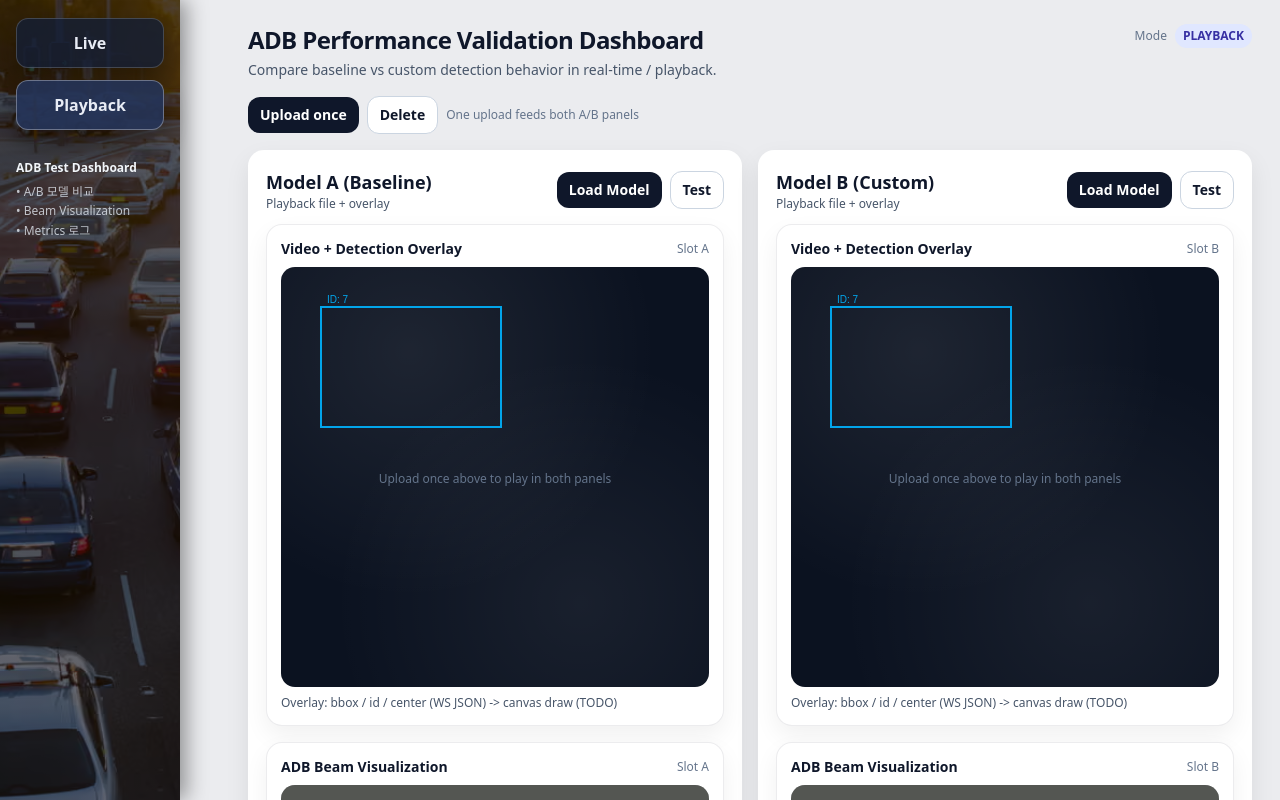
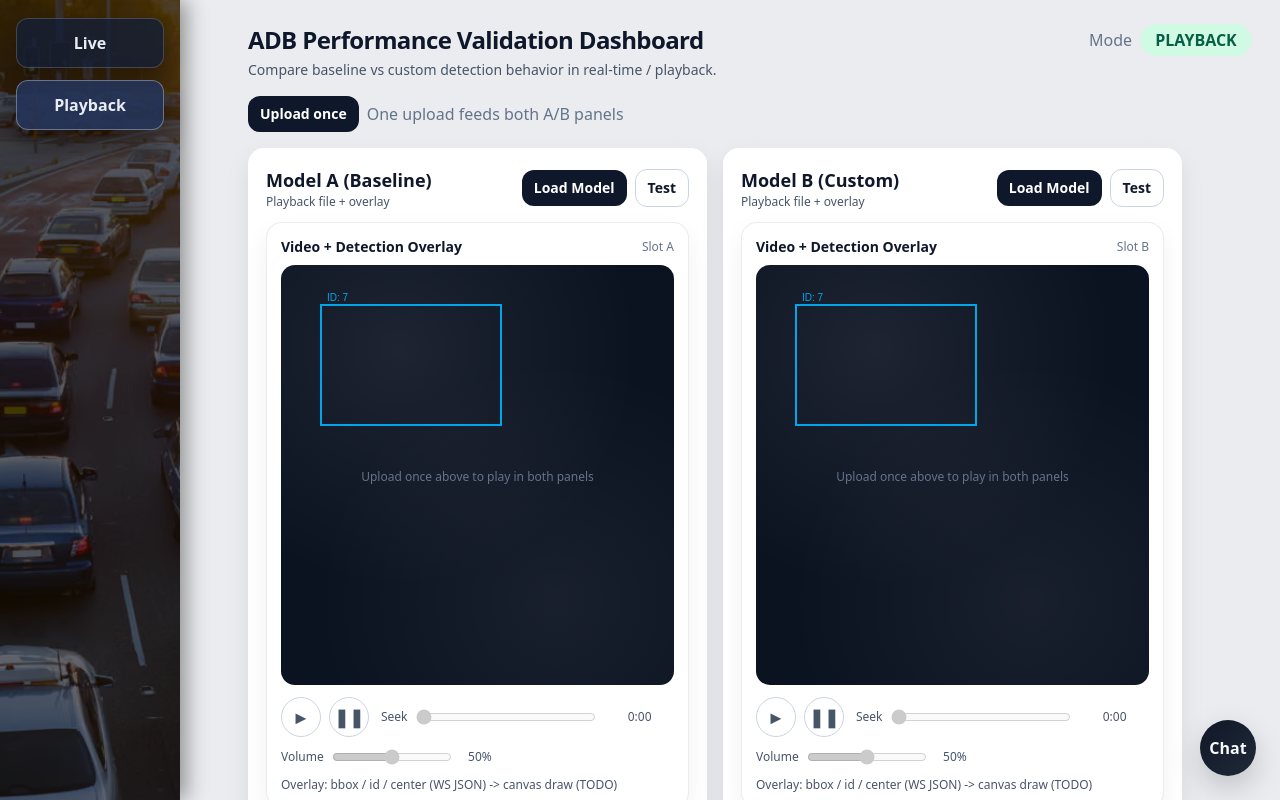
Before and after one commit to GreenGrapeAde/driving-beam, a Vue app in the folder client/: page / in a window 1280 px wide. Both pictures are taken after a click on the button "Playback". Shown: the top 800 px of the page. Built offline with nearby package versions, Linux system fonts and the light colour scheme.

Commit message:
UI 스토리보드 1차 완성

```diff
--- a/client/src/App.vue
+++ b/client/src/App.vue
@@ -6,6 +6,28 @@
       <DashboardHeader :mode="mode" />
       <ModelCompareGrid :mode="mode" />
     </main>
+
+    <!-- Chat widget layout with toggle -->
+    <div class="chat-shell">
+      <button class="chat-fab" type="button" @click="toggleChat">
+        {{ chatOpen ? "×" : "Chat" }}
+      </button>
+      <aside class="chat-panel" v-show="chatOpen">
+        <div class="chat-panel__header">
+          <div>
+            <div class="chat-title">Assistant</div>
+            <div class="chat-subtitle">Adaptive beam tester chat</div>
+          </div>
+          <span class="chat-status">∙ online</span>
+        </div>
+        <div class="chat-panel__body">
+          <div class="chat-placeholder">Chat content will appear here.</div>
+        </div>
+        <div class="chat-panel__footer">
+          <div class="chat-input-placeholder">Type a message…</div>
+        </div>
+      </aside>
+    </div>
   </div>
 </template>
 
@@ -16,4 +38,9 @@ import DashboardHeader from "./components/layout/DashboardHeader.vue";
 import ModelCompareGrid from "./components/dashboard/ModelCompareGrid.vue";
 
 const mode = ref("live"); // 'live' | 'playback'
+const chatOpen = ref(false);
+
+function toggleChat() {
+  chatOpen.value = !chatOpen.value;
+}
 </script>
--- a/client/src/assets/main.css
+++ b/client/src/assets/main.css
@@ -47,7 +47,12 @@ html, body { height: 100%; margin: 0; background: #ebecef; color: #0f172a; }
 .btn:active { transform: translateY(0); box-shadow: none; }
 
 /* Main content */
-.content { margin-left: 220px; padding: 24px 28px; min-height: 100vh; box-sizing: border-box; }
+.content {
+  margin-left: 220px;
+  padding: 24px 28px;
+  min-height: 100vh;
+  box-sizing: border-box;
+}
 
 /* Reusable surfaces */
 .panel {
@@ -65,10 +70,92 @@ html, body { height: 100%; margin: 0; background: #ebecef; color: #0f172a; }
   border: 1px solid rgba(15, 23, 42, 0.08);
 }
 
-/* Simple UI buttons (shadcn 버튼 대신 임시로 쓸 수 있음) */
+/* Simple UI buttons (shadcn 버튼 스타일과 섞어서 사용) */
 .ui-btn {
   @apply rounded-xl px-3 py-2 text-sm font-semibold bg-slate-900 text-white hover:bg-slate-800;
 }
 .ui-btn-secondary {
   @apply rounded-xl px-3 py-2 text-sm font-semibold border border-slate-300 bg-white hover:bg-slate-50;
 }
+
+/* Chat widget */
+.chat-shell {
+  position: fixed;
+  right: 24px;
+  bottom: 24px;
+  display: grid;
+  gap: 12px;
+  z-index: 50;
+}
+
+.chat-fab {
+  width: 56px;
+  height: 56px;
+  border-radius: 50%;
+  border: none;
+  background: linear-gradient(135deg, #111827, #1f2937);
+  color: #f8fafc;
+  font-weight: 700;
+  box-shadow: 0 12px 30px rgba(0,0,0,0.18);
+  cursor: pointer;
+}
+
+.chat-panel {
+  width: 360px;
+  height: 70vh;
+  background: #0b1220;
+  color: #e2e8f0;
+  border-radius: 16px;
+  box-shadow: 0 20px 45px rgba(0,0,0,0.35);
+  border: 1px solid rgba(255,255,255,0.08);
+  display: flex;
+  flex-direction: column;
+  overflow: hidden;
+}
+
+.chat-panel__header {
+  display: flex;
+  align-items: center;
+  justify-content: space-between;
+  padding: 14px 16px;
+  border-bottom: 1px solid rgba(255,255,255,0.06);
+}
+
+.chat-title { font-weight: 800; font-size: 14px; }
+.chat-subtitle { font-size: 12px; color: rgba(226,232,240,0.7); }
+.chat-status { font-size: 12px; color: #34d399; }
+
+.chat-panel__body {
+  flex: 1;
+  padding: 16px;
+  background: radial-gradient(circle at 30% 20%, rgba(255,255,255,0.06), transparent 55%),
+              radial-gradient(circle at 70% 80%, rgba(255,255,255,0.04), transparent 55%);
+}
+
+.chat-placeholder {
+  font-size: 13px;
+  color: rgba(226,232,240,0.75);
+}
+
+.chat-panel__footer {
+  padding: 14px 16px;
+  border-top: 1px solid rgba(255,255,255,0.06);
+  background: rgba(255,255,255,0.02);
+}
+
+.chat-input-placeholder {
+  height: 40px;
+  border-radius: 12px;
+  background: rgba(255,255,255,0.06);
+  border: 1px dashed rgba(255,255,255,0.16);
+  display: flex;
+  align-items: center;
+  padding: 0 12px;
+  font-size: 12px;
+  color: rgba(226,232,240,0.7);
+}
+
+/* Optional: only content that should avoid chat can add this class */
+.chat-safe {
+  padding-right: 70px;
+}
--- a/client/src/components/dashboard/ModelCompareGrid.vue
+++ b/client/src/components/dashboard/ModelCompareGrid.vue
@@ -1,16 +1,67 @@
 <template>
-  <section class="space-y-4">
+  <section class="space-y-4 chat-safe">
     <div class="flex flex-wrap items-center gap-2">
-      <button class="ui-btn" type="button" @click="openPicker">Upload once</button>
-      <button class="ui-btn-secondary" type="button" :disabled="!videoSrc" @click="clearVideo">Delete</button>
-      <span class="text-xs text-slate-600" v-if="fileName">Loaded: {{ fileName }}</span>
-      <span class="text-xs text-slate-500" v-else>One upload feeds both A/B panels</span>
+      <button
+        class="ui-btn"
+        type="button"
+        v-if="mode === 'playback'"
+        @click="openPicker">
+          Upload once
+      </button>
+      <button
+        class="ui-btn-secondary"
+        type="button"
+        v-if="mode === 'playback' && videoSrc"
+        @click="clearVideo">
+          Delete
+      </button>
+      <span
+        class="text-s
+        text-slate-600"
+        v-if="fileName">
+          Loaded: {{ fileName }}
+      </span>
+      <span
+        class="text-s
+        text-slate-500"
+        v-else
+        v-if="mode === 'playback'">
+          One upload feeds both A/B panels
+        </span>
       <input ref="fileInput" type="file" accept="video/*" class="hidden" @change="onFileChange" />
     </div>
 
     <div class="grid grid-cols-1 lg:grid-cols-2 gap-4 items-stretch">
-      <ModelPane :mode="mode" slotName="A" title="Model A (Baseline)" :video-src="videoSrc" />
-      <ModelPane :mode="mode" slotName="B" title="Model B (Custom)" :video-src="videoSrc" />
+      <ModelPane
+        :mode="mode"
+        slotName="A"
+        title="Model A (Baseline)"
+        :video-src="videoSrc"
+        :play-token="playToken"
+        :pause-token="pauseToken"
+        :volume="volume"
+        :seek-token="seekToken"
+        :seek-fraction="seekFraction"
+        @play="handlePlay"
+        @pause="handlePause"
+        @volume-change="handleVolume"
+        @seek="handleSeek"
+      />
+      <ModelPane
+        :mode="mode"
+        slotName="B"
+        title="Model B (Custom)"
+        :video-src="videoSrc"
+        :play-token="playToken"
+        :pause-token="pauseToken"
+        :volume="volume"
+        :seek-token="seekToken"
+        :seek-fraction="seekFraction"
+        @play="handlePlay"
+        @pause="handlePause"
+        @volume-change="handleVolume"
+        @seek="handleSeek"
+      />
     </div>
 
     <MetricsTable />
@@ -29,6 +80,11 @@ defineProps({
 const fileInput = ref(null);
 const videoSrc = ref("");
 const fileName = ref("");
+const playToken = ref(0);
+const pauseToken = ref(0);
+const volume = ref(0.5);
+const seekToken = ref(0);
+const seekFraction = ref(0);
 let objectUrl = null;
 
 function openPicker() {
@@ -42,7 +98,9 @@ function onFileChange(e) {
   objectUrl = URL.createObjectURL(file);
   videoSrc.value = objectUrl;
   fileName.value = file.name;
+  seekFraction.value = 0;
   e.target.value = ""; // allow re-upload of same file name
+  // autoplay 방지: 사용자가 play 눌러야 시작
 }
 
 function clearVideo() {
@@ -50,6 +108,27 @@ function clearVideo() {
   objectUrl = null;
   videoSrc.value = "";
   fileName.value = "";
+  playToken.value = 0;
+  pauseToken.value = 0;
+  seekToken.value = 0;
+  seekFraction.value = 0;
+}
+
+function handlePlay() {
+  playToken.value += 1;
+}
+
+function handlePause() {
+  pauseToken.value += 1;
+}
+
+function handleVolume(val) {
+  volume.value = val;
+}
+
+function handleSeek(fraction) {
+  seekFraction.value = fraction;
+  seekToken.value += 1;
 }
 
 onBeforeUnmount(() => {
--- a/client/src/components/dashboard/ModelPane.vue
+++ b/client/src/components/dashboard/ModelPane.vue
@@ -19,7 +19,20 @@
     </div>
 
     <div class="flex flex-col gap-4">
-      <VideoWithOverlay :slotName="slotName" :video-src="videoSrc" />
+      <VideoWithOverlay
+        :slotName="slotName"
+        :video-src="videoSrc"
+        :play-token="playToken"
+        :pause-token="pauseToken"
+        :volume="volume"
+        :seek-token="seekToken"
+        :seek-fraction="seekFraction"
+        :mode="mode"
+        @play="$emit('play')"
+        @pause="$emit('pause')"
+        @volume-change="$emit('volume-change', $event)"
+        @seek="$emit('seek', $event)"
+      />
       <BeamPanel :slotName="slotName" />
     </div>
   </div>
@@ -34,7 +47,14 @@ const props = defineProps({
   slotName: { type: String, required: true }, // 'A' | 'B'
   title: { type: String, required: true },
   videoSrc: { type: String, default: "" },
+  playToken: { type: Number, default: 0 },
+  pauseToken: { type: Number, default: 0 },
+  volume: { type: Number, default: 0.5 },
+  seekToken: { type: Number, default: 0 },
+  seekFraction: { type: Number, default: 0 },
 });
+
+const emit = defineEmits(["play", "pause", "volume-change", "seek"]);
 
 function onLoadModel() {
   alert(`[${props.slotName}] Load Model (TODO)`);
--- a/client/src/components/dashboard/VideoWithOverlay.vue
+++ b/client/src/components/dashboard/VideoWithOverlay.vue
@@ -11,12 +11,11 @@
         ref="videoEl"
         class="video-el"
         :src="videoSrc"
-        autoplay
-        muted
         playsinline
-        controls
         @play="isPlaying = true"
         @pause="isPlaying = false"
+        @timeupdate="onTimeUpdate"
+        @loadedmetadata="onLoadedMetadata"
       />
 
       <div v-else class="video-placeholder">
@@ -27,34 +26,168 @@
 
       <canvas ref="overlay" class="overlay-canvas"></canvas>
     </div>
+    <!-- playback 모드일 때만 동영상 기능 보이기 -->
+    <div
+      v-if="mode === 'playback'"
+    >
+      <div class="mt-3 flex items-center flex-wrap gap-3 text-xs text-slate-600">
+        <div class="flex items-center gap-2">
+          <button class="ui-btn-secondary icon-btn" type="button" :disabled="!videoSrc" @click="emitPlay">
+            <span aria-label="Play">&#9658;</span>
+          </button>
+          <button class="ui-btn-secondary icon-btn" type="button" :disabled="!videoSrc" @click="emitPause">
+            <span aria-label="Pause">&#10074;&#10074;</span>
+          </button>
+        </div>
 
-    <div class="mt-2 flex items-center gap-2 text-xs text-slate-600">
-      <span v-if="videoSrc">{{ isPlaying ? "Playing" : "Paused" }}</span>
-      <span v-else>Overlay: bbox / id / center (WS JSON) -> canvas draw (TODO)</span>
+        <div class="flex items-center gap-2 min-w-[200px]">
+          <span>Seek</span>
+          <input
+            class="progress-slider"
+            type="range"
+            min="0"
+            max="1"
+            step="0.001"
+            :value="progress"
+            @input="onSeekInput"
+            :disabled="!videoSrc || duration === 0"
+          />
+          <span class="w-12 text-right">{{ formatTime(currentTime) }}</span>
+        </div>
+
+        <div class="flex items-center gap-2">
+          <span>Volume</span>
+          <input
+            class="volume-slider"
+            type="range"
+            min="0"
+            max="1"
+            step="0.01"
+            :value="volume"
+            @input="onVolumeChange"
+            :disabled="!videoSrc"
+          />
+          <span class="w-8 text-right">{{ Math.round(volume * 100) }}%</span>
+        </div>
+
+        <span v-if="videoSrc">{{ isPlaying ? "Playing" : "Paused" }}</span>
+        <span v-else>Overlay: bbox / id / center (WS JSON) -> canvas draw (TODO)</span>
+      </div>
     </div>
   </div>
 </template>
 
 <script setup>
-import { onMounted, ref, watch, nextTick } from "vue";
+import { onMounted, ref, watch } from "vue";
 
 const props = defineProps({
+  mode: { type: String, required: true },
   slotName: { type: String, required: true },
   videoSrc: { type: String, default: "" },
+  playToken: { type: Number, default: 0 },
+  pauseToken: { type: Number, default: 0 },
+  volume: { type: Number, default: 0.5 },
+  seekToken: { type: Number, default: 0 },
+  seekFraction: { type: Number, default: 0 },
 });
+
+const emit = defineEmits(["play", "pause", "volume-change", "seek"]);
 
 const overlay = ref(null);
 const videoEl = ref(null);
 const isPlaying = ref(false);
+const duration = ref(0);
+const currentTime = ref(0);
+const progress = ref(0);
 
 watch(
   () => props.videoSrc,
   (src) => {
     if (!src || !videoEl.value) return;
     videoEl.value.load();
-    nextTick(() => videoEl.value?.play().catch(() => {}));
+    videoEl.value.volume = props.volume ?? 0.5;
+    duration.value = 0;
+    currentTime.value = 0;
+    progress.value = 0;
+    isPlaying.value = false;
   }
 );
+
+watch(
+  () => props.playToken,
+  () => {
+    if (videoEl.value && props.videoSrc) {
+      videoEl.value.play().catch(() => {});
+    }
+  }
+);
+
+watch(
+  () => props.pauseToken,
+  () => {
+    if (videoEl.value && !videoEl.value.paused) {
+      videoEl.value.pause();
+    }
+  }
+);
+
+watch(
+  () => props.volume,
+  (val) => {
+    if (videoEl.value) {
+      videoEl.value.volume = val ?? 0.5;
+    }
+  }
+);
+
+watch(
+  () => props.seekToken,
+  () => {
+    if (!videoEl.value || duration.value === 0) return;
+    const target = Math.max(0, Math.min(1, props.seekFraction ?? 0)) * duration.value;
+    videoEl.value.currentTime = target;
+    currentTime.value = target;
+    progress.value = duration.value ? target / duration.value : 0;
+  }
+);
+
+function emitPlay() {
+  emit("play");
+}
+
+function emitPause() {
+  emit("pause");
+}
+
+function onVolumeChange(e) {
+  const val = parseFloat(e.target.value);
+  emit("volume-change", isNaN(val) ? 0.5 : val);
+}
+
+function onSeekInput(e) {
+  const val = parseFloat(e.target.value);
+  const frac = isNaN(val) ? 0 : Math.max(0, Math.min(1, val));
+  emit("seek", frac);
+}
+
+function onTimeUpdate() {
+  if (!videoEl.value) return;
+  duration.value = videoEl.value.duration || duration.value;
+  currentTime.value = videoEl.value.currentTime || 0;
+  progress.value = duration.value ? currentTime.value / duration.value : 0;
+}
+
+function onLoadedMetadata() {
+  if (!videoEl.value) return;
+  duration.value = videoEl.value.duration || 0;
+}
+
+function formatTime(sec) {
+  const s = Math.floor(sec || 0);
+  const m = Math.floor(s / 60);
+  const r = s % 60;
+  return `${m}:${r.toString().padStart(2, "0")}`;
+}
 
 onMounted(() => {
   const c = overlay.value;
@@ -109,4 +242,23 @@ onMounted(() => {
   z-index: 2;
   pointer-events: none;
 }
+
+.volume-slider {
+  width: 120px;
+}
+
+.progress-slider {
+  width: 180px;
+}
+
+.icon-btn {
+  width: 40px;
+  height: 40px;
+  display: inline-flex;
+  align-items: center;
+  justify-content: center;
+  border-radius: 999px;
+  font-size: 18px;
+  padding: 0;
+}
 </style>
--- a/client/src/components/layout/DashboardHeader.vue
+++ b/client/src/components/layout/DashboardHeader.vue
@@ -11,12 +11,13 @@
       </div>
 
       <div class="flex items-center gap-2">
-        <span class="text-xs text-slate-500">Mode</span>
+        <span class="text-l text-slate-500">Mode</span>
         <span
-          class="inline-flex items-center rounded-full px-2 py-1 text-xs font-semibold"
-          :class="mode === 'live' ? 'bg-emerald-100 text-emerald-800' : 'bg-indigo-100 text-indigo-800'"
+          class="inline-flex items-center justify-center gap-1 rounded-full px-2 py-1 text-l font-semibold w-28"
+          :class="mode === 'live' ? 'bg-red-100 text-red-800' : 'bg-emerald-100 text-emerald-800'"
         >
-          {{ mode.toUpperCase() }}
+          <span>{{ mode.toUpperCase() }}</span>
+
         </span>
       </div>
     </div>
--- a/client/src/components/layout/Sidebar.vue
+++ b/client/src/components/layout/Sidebar.vue
@@ -1,6 +1,5 @@
 <template>
-  <aside class="toolbar">
-    <button
+  <aside class="toolbar">     <button
       class="btn"
       :class="{ 'is-active': mode === 'live' }"
       @click="$emit('update:mode', 'live')"
@@ -16,12 +15,12 @@
       Playback
     </button>
 
-    <div class="mt-4 text-xs text-slate-200/80 leading-relaxed">
+    <!-- <div class="mt-4 text-xs text-slate-200/80 leading-relaxed">
       <div class="font-semibold text-slate-100 mb-1">ADB Test Dashboard</div>
       <div>• A/B 모델 비교</div>
       <div>• Beam Visualization</div>
       <div>• Metrics 로그</div>
-    </div>
+    </div> -->
   </aside>
 </template>
 
```
